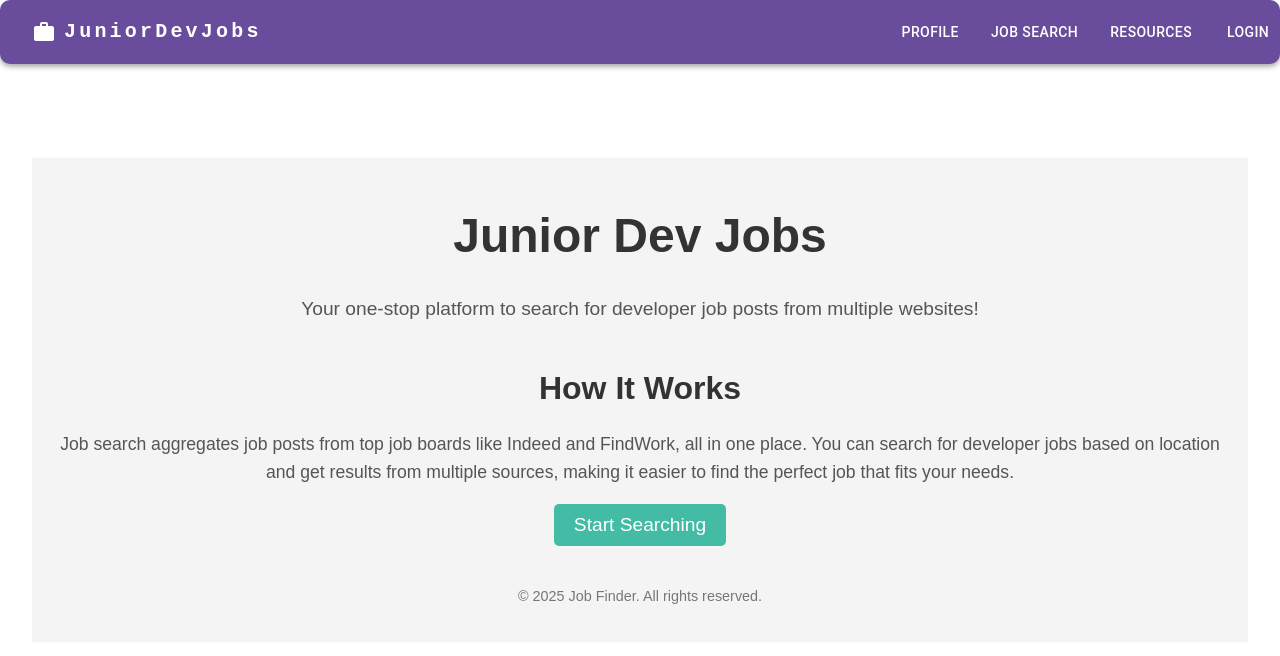
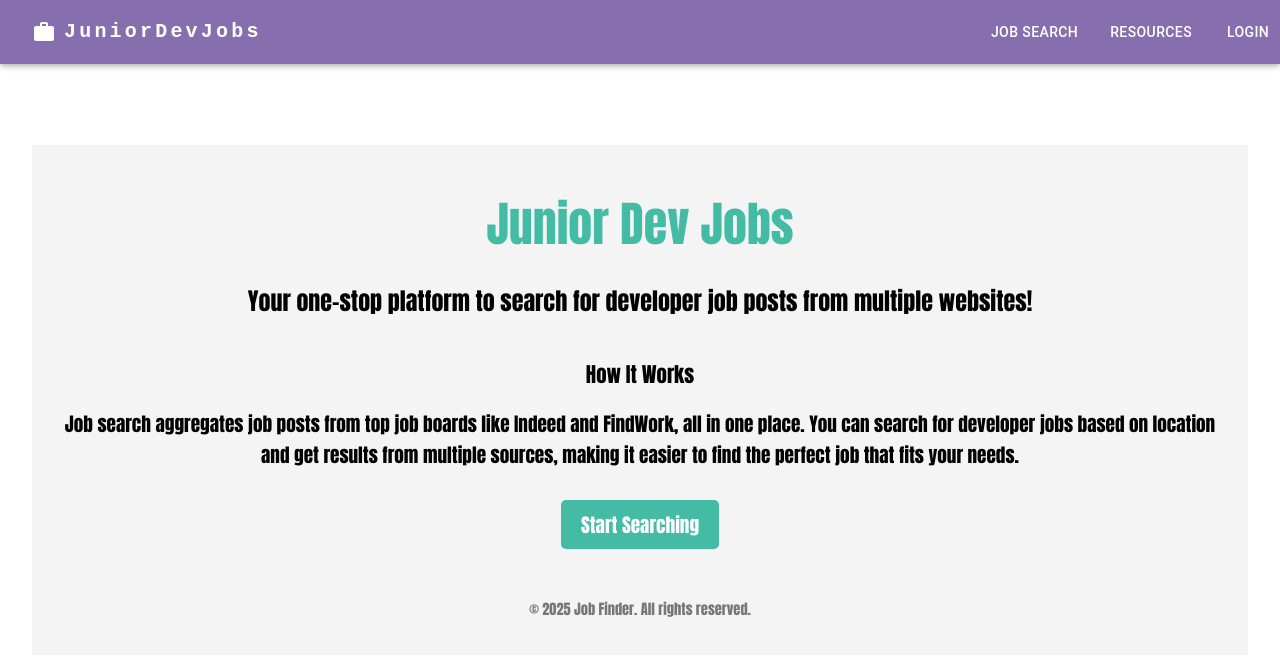
Before and after one commit to JuniorDevJobs/Group_Project, a React (Vite) app in the folder frontend/: page / in a window 1280 px wide. Shown: the top 656 px of the page. Built offline with nearby package versions, Linux system fonts and the light colour scheme.

Commit message:
Moved profile updates to homepage, only visible if logged in. Improves color scheme for homepage and readability of JobSearch pages in light vs Dark mode.

```diff
--- a/frontend/package.json
+++ b/frontend/package.json
@@ -17,6 +17,7 @@
     "@mui/styled-engine-sc": "^6.4.6",
     "react": "^19.0.0",
     "react-dom": "^19.0.0",
+    "react-modal": "^3.16.3",
     "react-router-dom": "^7.3.0",
     "styled-components": "^6.1.16"
   },
--- a/frontend/src/components/NavigationBar.jsx
+++ b/frontend/src/components/NavigationBar.jsx
@@ -9,7 +9,7 @@ import Button from '@mui/material/Button';
 import { useNavigate } from 'react-router-dom';
 import UserContext from '../context/UserContext';
 
-const pages = ['Profile','Job Search', 'Resources'];
+const pages = ['Job Search', 'Resources'];
 
 function NavigationBar() {
     const {loggedIn, setLoggedIn} = useContext(UserContext);
@@ -40,8 +40,8 @@ function NavigationBar() {
             position="fixed"
             sx={{
                 backgroundColor: '#6a4c9c', // Dark Lavender
-                borderRadius: '10px', // Rounded corners
-                overflow: 'hidden' // Prevents clipping of rounded corners
+                overflow: 'hidden', // Prevents clipping of rounded corners
+                opacity: 0.8
             }}
         >
             <Container maxWidth="false">
--- a/frontend/src/pages/HomePage.jsx
+++ b/frontend/src/pages/HomePage.jsx
@@ -1,53 +1,131 @@
-import React from 'react';
+import React, { useContext, useState, useEffect } from 'react';
+import UserContext from '../context/UserContext';
+import Profile from './ProfilePage';
+import { Dialog, DialogContent, DialogTitle, Button } from '@mui/material';
+export default function Homepage() {
+    const {loggedIn} = useContext(UserContext)
+    const [ isOpen, setIsOpen] = useState(false)
+    const [isDarkMode, setIsDarkMode] = useState(false);
 
-export default function Homepage() {
+    const handleOpen = () => setIsOpen(true)
+    const handleClose = () => setIsOpen(false)
+
+
+
+    useEffect(() => {
+            // Detect system preference for dark mode
+            const darkModeQuery = window.matchMedia('(prefers-color-scheme: dark)');
+            setIsDarkMode(darkModeQuery.matches);
+
+            const handleChange = (e) => setIsDarkMode(e.matches);
+            darkModeQuery.addEventListener('change', handleChange);
+
+            return () => darkModeQuery.removeEventListener('change', handleChange);
+        }, []);
+
     return (
-        <div style={styles.container}>
-            <header style={styles.header}>
-                <h1 style={styles.title}>Junior Dev Jobs</h1>
-                <p style={styles.subtitle}>Your one-stop platform to search for developer job posts from multiple websites!</p>
+        <div style={
+            {
+                fontFamily: 'Impact',
+                backgroundColor: isDarkMode ? '#333333' : '#f4f4f4',
+                color: isDarkMode ? '#ffffff' : '#000000',
+                padding: '20px',
+                maxWidth: '1200px',
+                margin: '0 auto',
+            }
+        }>
+            <header style={{
+                    textAlign: 'center',
+                    marginBottom: '40px',
+                }}>
+
+                <h1 style={
+                    {
+                        fontSize: '3em',
+                        // color: isDarkMode ? '#ffffff' : '#555',
+                    }
+                }>Junior Dev Jobs</h1>
+
+                <p style={
+                    {
+                        fontSize: '1.5em',
+                    }
+                }>Your one-stop platform to search for developer job posts from multiple websites!</p>
             </header>
 
-            <section style={styles.descriptionSection}>
-                <h2 style={styles.sectionTitle}>How It Works</h2>
-                <p style={styles.description}>
+            <section style={{marginBottom: '40px',}}>
+                <h2 style={{
+                    fontSize: '1.3em',
+                    marginBottom: '10px',
+                }}>How It Works</h2>
+
+                <p style={{
+                    fontSize: '1.2em',
+                    lineHeight: '1.6',
+                }}>
                     Job search aggregates job posts from top job boards like Indeed and FindWork, all in one place.
                     You can search for developer jobs based on location and get results from multiple sources,
                     making it easier to find the perfect job that fits your needs.
                 </p>
                 <button
                     onClick={() => window.location.href = '/Jobsearch'}
-                    style={styles.searchButton}
+                    style={{
+                        backgroundColor: '#44BBA4',
+                        color: '#fff',
+                        padding: '10px 20px',
+                        fontSize: '1.2em',
+                        border: 'none',
+                        borderRadius: '5px',
+                        cursor: 'pointer',
+                        transition: 'background-color 0.3s',
+                        margin: "10px"
+                    }}
                 >
                     Start Searching
                 </button>
+                {loggedIn && (
+                <button
+                onClick={handleOpen}
+                style={{
+                    backgroundColor: "#44BBA4",
+                    color: "#fff",
+                    padding: '10px 20px',
+                    fontSize: '1.2em',
+                    border: 'none',
+                    borderRadius: '5px',
+                    cursor: 'pointer',
+                    transition: 'background-color 0.3s',
+                    margin: "10px"
+                }}> Manage Profile </button>
+                )}
             </section>
 
 
 
-            <footer style={styles.footer}>
+            <footer style={{
+            textAlign: 'center',
+            marginTop: '40px',
+            fontSize: '0.9em',
+            color: isDarkMode ? '#aaaaaa' : '#777',
+            }}>
                 <p>© 2025 Job Finder. All rights reserved.</p>
             </footer>
+
+            <Dialog
+                open={isOpen}
+                onClose={handleClose}
+                fullWidth maxWidth="md"
+                >
+                <DialogContent sx={{ background: isDarkMode ? "#a8a8a8" : "#d8d8d8", color: isDarkMode ? "#ffffff" : "#000000" }}>
+                    <Profile />
+                </DialogContent>
+            </Dialog>
         </div>
     );
 }
 
 const styles = {
-    container: {
-        fontFamily: 'Arial, sans-serif',
-        backgroundColor: '#f4f4f4',
-        padding: '20px',
-        maxWidth: '1200px',
-        margin: '0 auto',
-    },
-    header: {
-        textAlign: 'center',
-        marginBottom: '40px',
-    },
-    title: {
-        fontSize: '3em',
-        color: '#333',
-    },
+
     subtitle: {
         fontSize: '1.2em',
         color: '#555',
@@ -87,13 +165,25 @@ const styles = {
         cursor: 'pointer',
         transition: 'background-color 0.3s',
     },
+
     searchButtonHover: {
         backgroundColor: '#369f8b',
     },
+    profileButton :{
+        backgroundColor : "#369f8b",
+        color: "#fff",
+        padding: '10px 20px',
+        fontSize: '1.2em',
+        border: 'none',
+        borderRadius: '5px',
+        cursor: 'pointer',
+        transition: 'background-color 0.3s'
+    },
+
     footer: {
         textAlign: 'center',
         marginTop: '40px',
         fontSize: '0.9em',
         color: '#777',
-    }
+    },
 };
--- a/frontend/src/pages/JobSearch.jsx
+++ b/frontend/src/pages/JobSearch.jsx
@@ -50,11 +50,6 @@ export default function JobSearch() {
             loadJobs();
         }
     }, [token, fetchSavedJobs]);
-
-    // Log results *after* it's updated
-    // useEffect(() => {
-    //     console.log("Updated Results:", results);
-    // }, [results]);
 
 
     useEffect(() => {
@@ -118,13 +113,14 @@ export default function JobSearch() {
                 width: "100%",  // Ensures it is responsive but constrained
                 margin: "0 auto",
                 paddingTop: "20px",
-                backgroundColor: isDarkMode ? "#121212" : "#f4f4f4",
+                backgroundColor: isDarkMode ? "#323232" : "#f4f4f4",
                 color: isDarkMode ? "#ffffff" : "#000000",
                 minHeight: "100vh",
-                padding: "20px"
+                padding: "20px",
+                fontFamily: "sans-serif"
             }}
         >
-            <h2 style={{ textAlign: "center", color: "#44BBA4" }}>Job Search</h2>
+            <h2 style={{ textAlign: "center", color: "#44BBA4", fontFamily: "Impact" }}>Job Search</h2>
             {userData && (
                 <div style={{
                     textAlign: "center",
@@ -145,7 +141,7 @@ export default function JobSearch() {
                     padding: "15px",
                     borderRadius: "8px",
                     boxShadow: isDarkMode
-                        ? "0px 4px 10px rgba(0, 255, 242, 0.3)"
+                        ? "0px 4px 10px rgba(196, 128, 252, 0.3)"
                         : "0px 4px 10px rgba(0, 0, 0, 0.1)"
                 }}
             >
@@ -172,18 +168,20 @@ export default function JobSearch() {
                         },
                         "& .MuiInputBase-root": {
                             backgroundColor: isDarkMode ? "#333333" : "#ffffff"
-                        }
+                        },
+                        "& .MuiFormHelperText-root": {
+                            color: isDarkMode ? "#ffffff" : "#000000" }
                     }}
                 />
                 <TextField
-                    required
+                    optional
                     id="title"
-                    label="title"
+                    label="Job title"
                     name="title"
                     placeholder="Job Title"
                     value={title}
                     onChange={handleTitleChange}
-                    helperText="Enter job position name"
+                    helperText="Enter optional job title, defaults to developer"
                     fullWidth
                     sx={{
                         maxWidth: 400,
@@ -198,7 +196,9 @@ export default function JobSearch() {
                         },
                         "& .MuiInputBase-root": {
                             backgroundColor: isDarkMode ? "#333333" : "#ffffff"
-                        }
+                        },
+                        "& .MuiFormHelperText-root": {
+                            color: isDarkMode ? "#ffffff" : "#000000" }
                     }}
                 />
                 <Button
--- a/frontend/src/pages/LoginPage.jsx
+++ b/frontend/src/pages/LoginPage.jsx
@@ -34,6 +34,7 @@ export default function LoginPage() {
             localStorage.setItem("access", userInfo.access);
             localStorage.setItem("refresh", userInfo.refresh);
             localStorage.setItem("username", formData.username);
+            localStorage.setItem("email",userInfo.email)
             localStorage.setItem("userData", JSON.stringify({
                 username: formData.username,
                 email: userInfo.email || "",
```
Also changed, not shown: frontend/src/pages/ProfilePage.jsx (+32 -25 lines), 2 other files (tests, documents, lock files or other folders).
